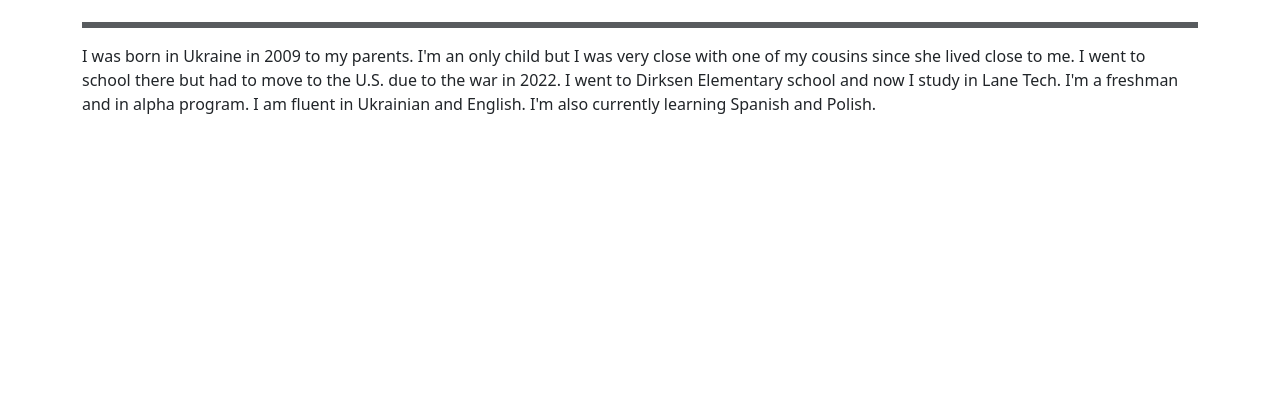
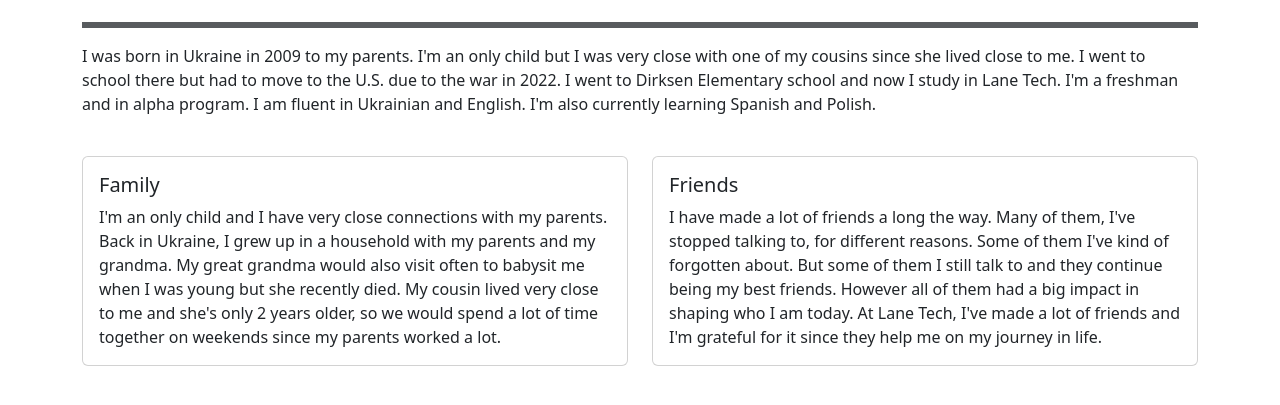
Before and after one commit to vladf1234/vladf1234.github.io, a plain HTML site: page portfolio/about.html in a window 1280 px wide. Shown: the part 211-616 px from the top of the page. Drawn offline with nearby package versions, Linux system fonts and the light colour scheme.

Commit message:
modified

```diff
--- a/portfolio/about.html
+++ b/portfolio/about.html
@@ -86,6 +86,25 @@
             </p>
           </div>
         </div>
+        <div class="row mb-4">
+          <div class="col-md-6">
+            <div class="card">
+              <div class="card-body">
+                <h5 class="card-title">Family</h5>
+                <p class="card-text">I'm an only child and I have very close connections with my parents. Back in Ukraine, I grew up in a household with my parents and my grandma. My great grandma would also visit often to babysit me when I was young but she recently died. My cousin lived very close to me and she's only 2 years older, so we would spend a lot of time together on weekends since my parents worked a lot.  </p>
+              </div>
+            </div>
+          </div>
+          <div class="col-md-6">
+            <div class="card" >
+              <div class="card-body">
+                <h5 class="card-title">Friends</h5>
+                <p class="card-text">I have made a lot of friends a long the way. Many of them, I've stopped talking to, for different reasons. Some of them I've kind of forgotten about. But some of them I still talk to and they continue being my best friends. However all of them had a big impact in shaping who I am today. At Lane Tech, I've made a lot of friends and I'm grateful for it since they help me on my journey in life.  </p>
+              </div>
+            </div>
+          </div>
+
+        </div>
       </main>
       <footer>
           <!-- place footer here -->
```
Also changed, not shown: 1 other file.
